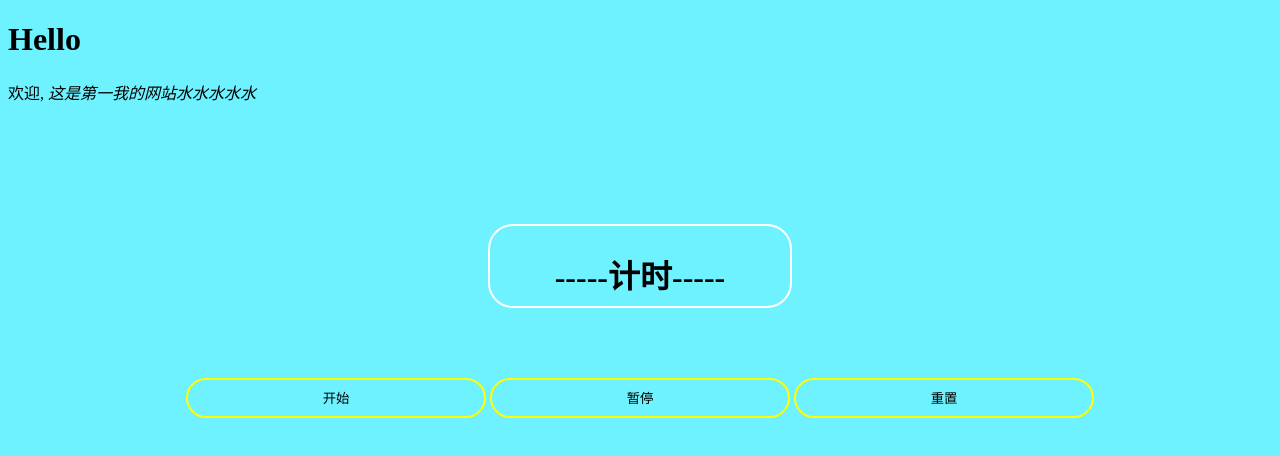
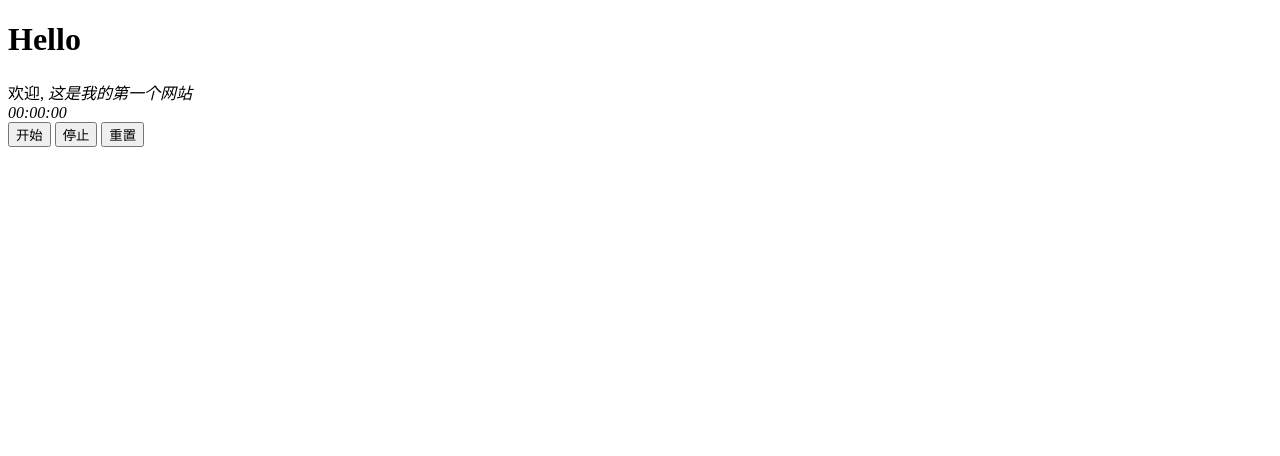
Before and after one commit to tangxintx/tangxin, a plain HTML site: page index.html in a window 1280 px wide. Drawn offline with nearby package versions, Linux system fonts and the light colour scheme.

Commit message:
Update index.html

```diff
--- a/index.html
+++ b/index.html
@@ -7,76 +7,16 @@
   <body>
 	<h1>Hello</h1>
 <hi>欢迎,<hi>
-	<i>这是第一我的网站水水水水水</i>
-
-
-	<meta charset="utf-8" name="viewport" content="width=device-width, initial-scale=1, maximum-scale=1, user-scalable=no">
-    <style>
-      body{
-        background-color:#6ef2ff
-        }
-      .kuang{
-        display:grid;
-        width:300px;
-        height:80px;
-        border:2px solid white;
-        border-radius:25px;
-        margin-top:120px;
-        }
-      .time{
-        margin-top:25px;
-        }
-      .an{
-        margin-top:50px;
-        }
-      button{
-        width:300px;
-        height:40px;
-        border-radius:25px;
-        border:2px solid yellow;
-        background:transparent;
-        margin-top:20px;
-        }
-    </style>
-  </head>
-  <body>
-    <center>
-      <div class="kuang">
-        <h1 class="time">-----计时-----</h1>
-      </div>
-      <div class="an">
-        <button onclick="ks()">开始</button>
-        <button onclick="zt()">暂停</button>
-        <button onclick="cz()">重置</button>
-      </div>
-    </center>
-    <script>
-      var time=document.querySelector(".time")
-      var js=""
-      var s=0
-      var m=0
-      var h=0
-      function ks(){
-          js=setInterval(()=>{
-            s+=1;
-            time.innerHTML=h+"时 "+m+"分 "+s+"秒 ";
-            if(s==59){
-              s=-1;
-              m+=1;
-            }if(m==60){
-              m=0;
-              h+=1;
-            }},1000);
-      }
-      function zt(){
-          clearInterval(js);
-      }
-      function cz(){
-          clearInterval(js);
-          time.innerHTML="-----计时-----";
-          s=0;
-          m=0;
-          h=0;
-      }
-    </script>
-  </body>
+	<i>这是我的第一个网站<i>
+   <meta charset="UTF-8">
+    <title>计时器</title>
+</head>
+<body>
+    <div id="timer">00:00:00</div>
+    <button id="start">开始</button>
+    <button id="stop">停止</button>
+    <button id="reset">重置</button>
+    <script src="//code.jquery.com/jquery-3.3.1.min.js"></script>
+    <script src="{{ url_for('static', filename='timer.js') }}"></script>
+</body>
+</html>
```
